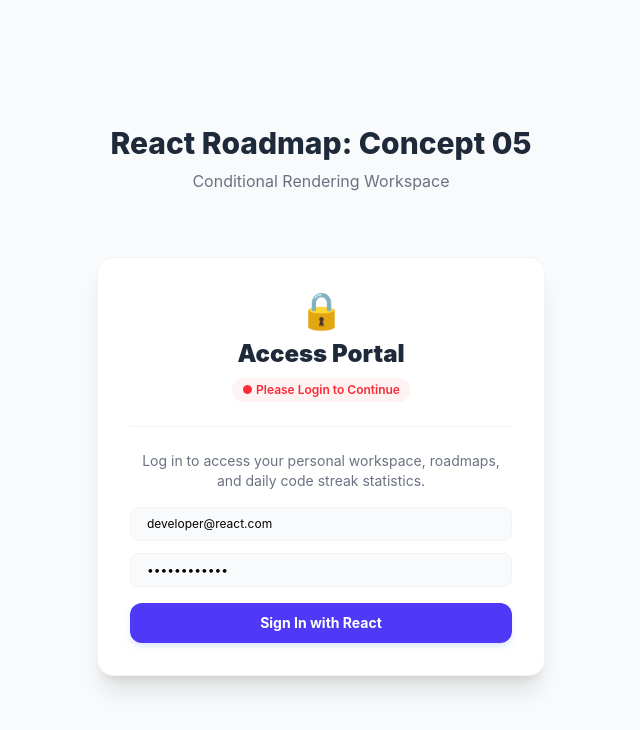
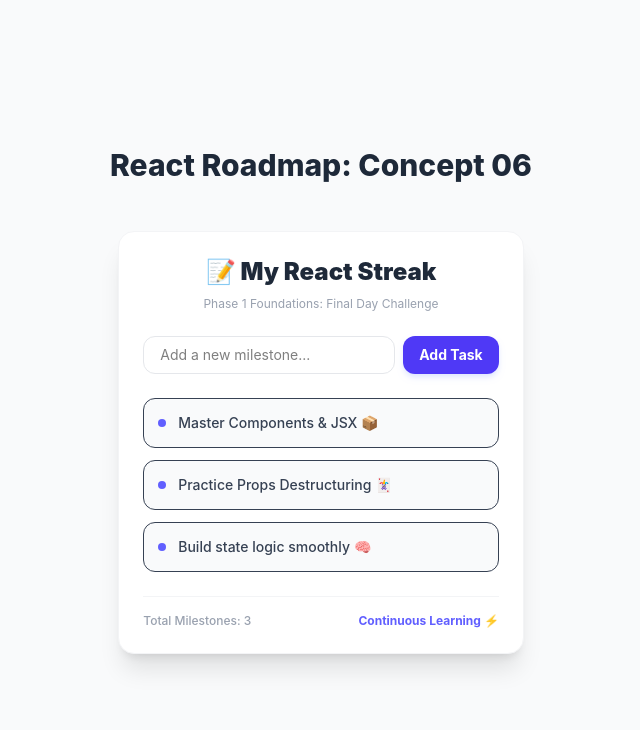
Before and after one commit to Amna-web-droid/React-Road-map, a React (Vite) app in the folder my-react-app/: page / in a window 1280 px wide. Shown: the top 730 px of the page, without its empty margins (319-959 px from the left). Built offline with nearby package versions, Linux system fonts and the light colour scheme.

Commit message:
Day 6: Mastered Lists & Keys with dynamic Todo List project

```diff
--- a/my-react-app/src/App.jsx
+++ b/my-react-app/src/App.jsx
@@ -1,14 +1,13 @@
 import React from 'react';
-import LoginToggle from './components/05-conditional-rendering/LoginToggle';
+import TodoList from './components/06-lists-keys/TodoList';
 
 const App = () => {
   return (
     <div className="bg-gray-50 min-h-screen flex flex-col justify-center items-center py-12">
       <h1 className="text-3xl font-extrabold text-gray-800 mb-2">
-        React Roadmap: Concept 05
+        React Roadmap: Concept 06
       </h1>
-      <p className="text-gray-500 mb-6">Conditional Rendering Workspace</p>
-      <LoginToggle />
+      <TodoList />
     </div>
   );
 };
--- /dev/null
+++ b/my-react-app/src/components/06-lists-keys/TodoList.jsx
@@ -0,0 +1,82 @@
+import React, { useState } from 'react';
+
+const TodoList = () => {
+  // 1. States
+  const [todos, setTodos] = useState([
+    { id: 1, text: 'Master Components & JSX 📦' },
+    { id: 2, text: 'Practice Props Destructuring 🃏' },
+    { id: 3, text: 'Build state logic smoothly 🧠' }
+  ]);
+  const [newTodo, setNewTodo] = useState('');
+
+  // 2. Add Todo Handler
+  const handleAddTodo = (e) => {
+    e.preventDefault(); // Form submit par page refresh roknay ke liye
+
+    if (!newTodo.trim()) return; // Agar input khali hai to kuch na karein
+
+    // Naya todo object banaya unique ID ke sath
+    const newTodoItem = {
+      id: Date.now(), // Date.now() har dafa unique number deta hai ID ke liye
+      text: newTodo
+    };
+
+    // Purane todos mein naya item jorh diya
+    setTodos([...todos, newTodoItem]);
+    setNewTodo(''); // Input clear kar diya
+  };
+
+  return (
+    <div className="max-w-md mx-auto mt-10 p-6 bg-white rounded-2xl shadow-xl border border-gray-100">
+      <h2 className="text-2xl font-black text-gray-800 text-center mb-2">📝 My React Streak</h2>
+      <p className="text-xs text-gray-400 text-center mb-6">Phase 1 Foundations: Final Day Challenge</p>
+
+      {/* Form Input Section */}
+      <form onSubmit={handleAddTodo} className="flex gap-2 mb-6">
+        <input
+          type="text"
+          value={newTodo}
+          onChange={(e) => setNewTodo(e.target.value)}
+          placeholder="Add a new milestone..."
+          className="flex-1 px-4 py-2 border border-gray-200 rounded-xl focus:outline-none focus:ring-2 focus:ring-indigo-500 text-sm"
+        />
+        <button
+          type="submit"
+          className="px-4 py-2 bg-indigo-600 hover:bg-indigo-700 text-white font-bold text-sm rounded-xl active:scale-95 transition-all shadow-md shadow-indigo-100"
+        >
+          Add Task
+        </button>
+      </form>
+
+      {/* --- LIST RENDERING SECTION (.map) --- */}
+      {todos.length > 0 ? (
+        <ul className="space-y-3">
+          {todos.map((todo) => (
+            // Hamesha parent element par unique key lagani hai
+            <li
+              key={todo.id}
+              className="flex items-center bg-gray-50 border border-gray-150 p-3.5 rounded-xl text-sm font-medium text-gray-700 hover:bg-indigo-50/30 transition-all group"
+            >
+              <span className="w-2 h-2 rounded-full bg-indigo-500 mr-3 group-hover:scale-125 transition-all"></span>
+              {todo.text}
+            </li>
+          ))}
+        </ul>
+      ) : (
+        // Conditional Rendering check agar koi todo na bacha ho
+        <div className="text-center py-6 text-gray-400 text-xs italic bg-gray-50 rounded-xl border border-dashed border-gray-200">
+          🎉 All tasks completed! Add some new milestones.
+        </div>
+      )}
+
+      {/* Progress Footer */}
+      <div className="mt-6 pt-4 border-t border-gray-100 flex justify-between items-center text-xs text-gray-400 font-medium">
+        <span>Total Milestones: {todos.length}</span>
+        <span className="text-indigo-500 font-bold">Continuous Learning ⚡</span>
+      </div>
+
+    </div>
+  );
+};
+
+export default TodoList;
```
Also changed, not shown: my-react-app/src/components/06-lists-keys/README.md (added).
